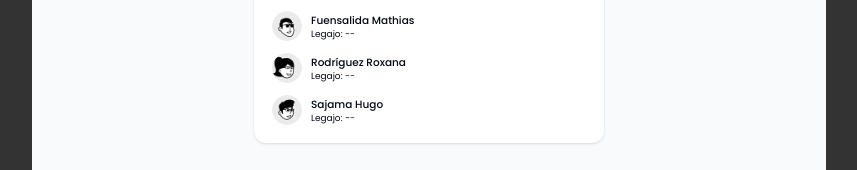
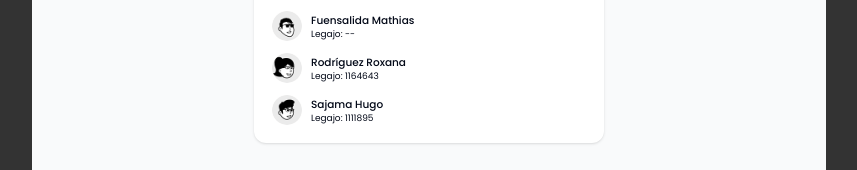
Before and after one commit to matiasalbarenque/seminario-web-pdf, a React (Vite) app: page / in a window 1280 px wide. Shown: the part 782-952 px from the top of the page, without its empty margins (211-1068 px from the left). Built offline with nearby package versions, Linux system fonts and the light colour scheme.

Commit message:
Add student ids

```diff
--- a/src/App.tsx
+++ b/src/App.tsx
@@ -16,10 +16,10 @@ export default function App() {
       <PageProblem />
       <PageUserSegmentation />
       <PageTargetMarket />
+      <PageSurveys />
       <PageUserPersona1 />
       <PageUserPersona2 />
       <PageUserPersona3 />
-      <PageSurveys />
       <PageNarrative />
       <PrioritizationGrid />
     </div>
--- a/src/pages/PageCover.tsx
+++ b/src/pages/PageCover.tsx
@@ -59,8 +59,8 @@ const CardIntro = () => {
           <CardAvatar fullname="Albarenque Matías" img="/img/avatars/04.png" studentId="1137027" />
           <CardAvatar fullname="Chobadindegui Eduardo" img="/img/avatars/02.png" studentId="1133498" />
           <CardAvatar fullname="Fuensalida Mathias" img="/img/avatars/04.png" studentId="--" />
-          <CardAvatar fullname="Rodríguez Roxana" img="/img/avatars/05.png" studentId="--" />
-          <CardAvatar fullname="Sajama Hugo" img="/img/avatars/02.png" studentId="--" />
+          <CardAvatar fullname="Rodríguez Roxana" img="/img/avatars/05.png" studentId="1164643" />
+          <CardAvatar fullname="Sajama Hugo" img="/img/avatars/02.png" studentId="1111895" />
         </div>
       </CardContent>
     </Card>
```
